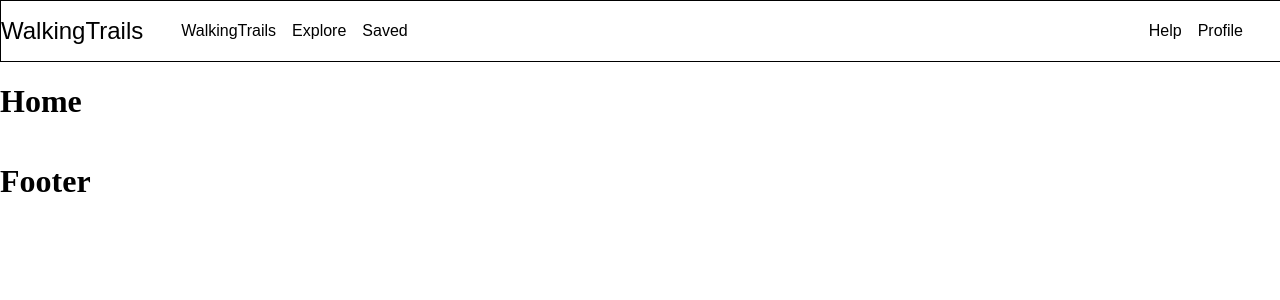
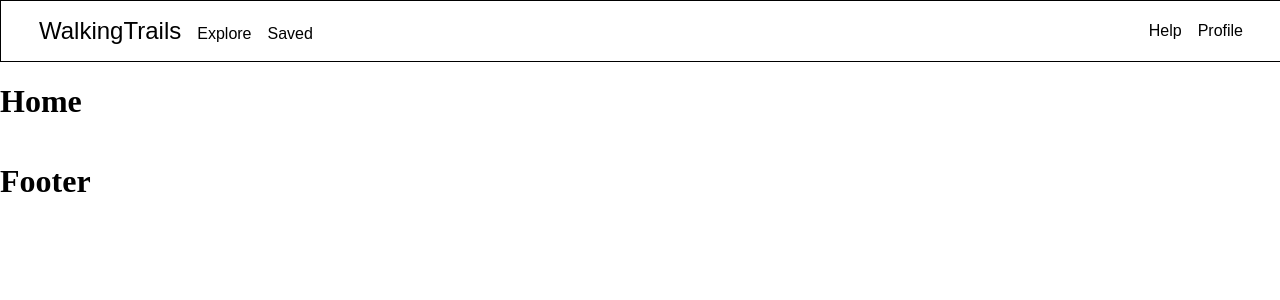
Before and after one commit to lxpan/project-walking-trails, a React (Create React App) app: page / in a window 1280 px wide. Shown: the top 300 px of the page. Built offline with nearby package versions, Linux system fonts and the light colour scheme.

Commit message:
Move nav-list__left into <nav> element

```diff
--- a/src/components/Header.jsx
+++ b/src/components/Header.jsx
@@ -5,11 +5,12 @@ import '../styles/Header.css';
 function Header() {
     return (
         <div className="Header">
-            <span className="Header-title">WalkingTrails</span>
-            <nav>
-                <ul className="nav-list__left">
+            <nav className="nav-list__left">
+                <ul>
                     <Link to="/">
-                        <li>WalkingTrails</li>
+                        <li>
+                            <span className="Header-title">WalkingTrails</span>
+                        </li>
                     </Link>
                     <Link to="/explore">
                         <li>Explore</li>
```
